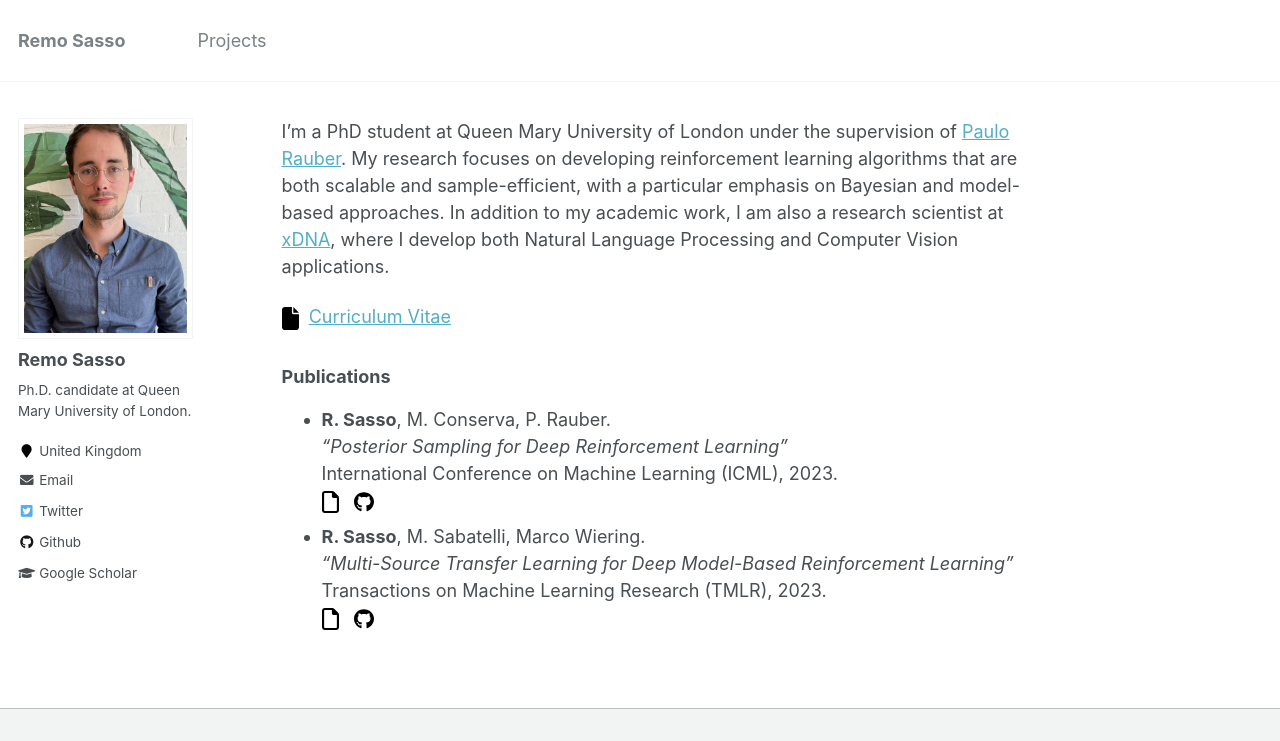
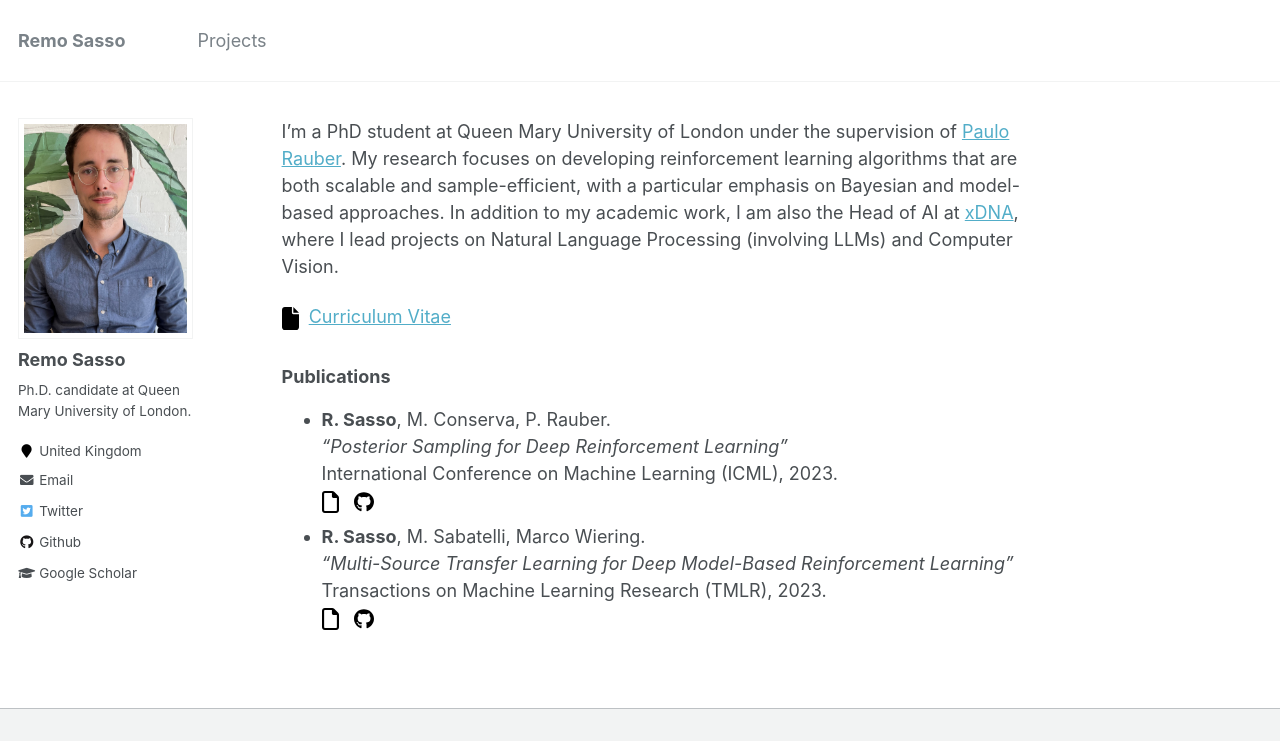
Before and after one commit to remosasso/remosasso.github.io, a Jekyll site: the page built from _pages/about.md, in a window 1280 px wide, cut to the strip 0-741 px from the top of the page. Built offline with Jekyll 4.4.1, drawn with Linux system fonts in a browser that asks for light colours.

Commit message:
Update about.md

```diff
--- a/_pages/about.md
+++ b/_pages/about.md
@@ -6,9 +6,9 @@ redirect_from:
   - /about.html
 ---
 
-I'm a PhD student at Queen Mary University of London under the supervision of [Paulo Rauber](https://www.paulorauber.com/). My research focuses on developing reinforcement learning algorithms that are both scalable and sample-efficient, with a particular emphasis on Bayesian and model-based approaches. In addition to my academic work, I am also a research scientist at [xDNA](https://xdna.nl/), where I develop both Natural Language Processing and Computer Vision applications.
+I'm a PhD student at Queen Mary University of London under the supervision of [Paulo Rauber](https://www.paulorauber.com/). My research focuses on developing reinforcement learning algorithms that are both scalable and sample-efficient, with a particular emphasis on Bayesian and model-based approaches. In addition to my academic work, I am also the Head of AI at [xDNA](https://xdna.nl/), where I lead projects on Natural Language Processing (involving LLMs) and Computer Vision.
 
-[<img src="../images/file-solid.svg" width="17" height="17">](../files/CV.pdf) &nbsp;[Curriculum Vitae](../files/resume.pdf)
+[<img src="../images/file-solid.svg" width="17" height="17">](../files/CV.pdf) &nbsp;[Curriculum Vitae](../files/CV.pdf)
 
 
 ### Publications
```
